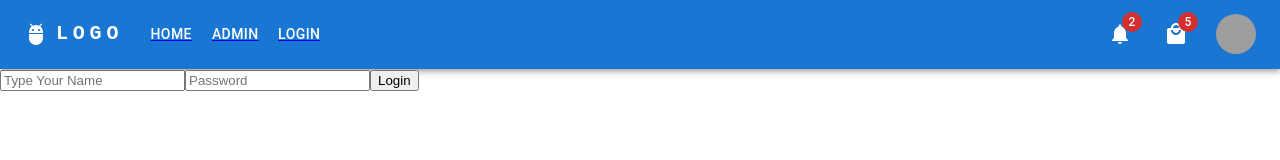
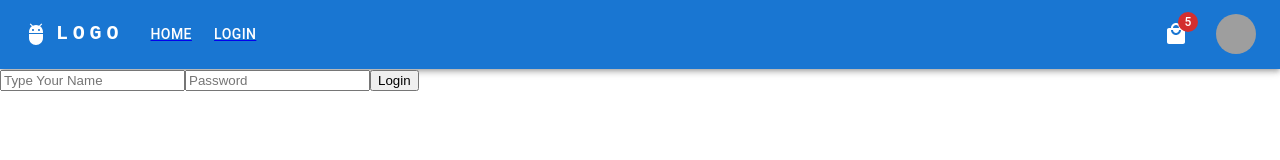
Before and after one commit to Jaime9611/ecommerce, a React (Create React App) app: page /login in a window 1280 px wide. Shown: the top 160 px of the page. Built offline with nearby package versions, Linux system fonts and the light colour scheme; grey boxes are pictures that could not be loaded.

Commit message:
Added authorization to components

```diff
--- a/src/app/auth/models/user.ts
+++ b/src/app/auth/models/user.ts
@@ -1,4 +1,4 @@
-type Role = 'USER' | 'ADMIN';
+export type Role = 'USER' | 'ADMIN';
 
 export interface IUser {
   sub: string;
--- /dev/null
+++ b/src/app/helpers/Authorized.tsx
@@ -0,0 +1,14 @@
+import { ReactNode } from 'react';
+import { IUser } from '../auth/models/user';
+import { useAuth } from '../hooks/useAuth';
+
+interface IProps {
+  when: (user: any) => boolean;
+  children: ReactNode;
+}
+
+const Authorized = ({ when, children }: IProps) => {
+  return Boolean(when(useAuth())) ? <>{children}</> : <></>;
+};
+
+export default Authorized;
--- a/src/app/shared/organisms/Header.tsx
+++ b/src/app/shared/organisms/Header.tsx
@@ -16,6 +16,8 @@ import NotificationsIcon from '@mui/icons-material/Notifications';
 import LocalMallIcon from '@mui/icons-material/LocalMall';
 import { Link } from 'react-router-dom';
 import { Badge } from '@mui/material';
+import { useAuth } from '../../hooks/useAuth';
+import Authorized from '../../helpers/Authorized';
 
 const pages = [
   { name: 'Home', route: '/' },
@@ -99,13 +101,25 @@ const Header = () => {
                 display: { xs: 'block', md: 'none' },
               }}
             >
-              {pages.map(page => (
+              {pages.map(page =>
+                page.name === 'Admin' ? (
+                  <Authorized
+                    when={u => u.user?.roles?.includes('ADMIN') && u.isAuth}
+                  >
                     <Link to={page.route}>
                       <MenuItem key={page.name} onClick={handleCloseNavMenu}>
                         <Typography textAlign='center'>{page.name}</Typography>
                       </MenuItem>
                     </Link>
-              ))}
+                  </Authorized>
+                ) : (
+                  <Link to={page.route}>
+                    <MenuItem key={page.name} onClick={handleCloseNavMenu}>
+                      <Typography textAlign='center'>{page.name}</Typography>
+                    </MenuItem>
+                  </Link>
+                )
+              )}
             </Menu>
           </Box>
           <AdbIcon sx={{ display: { xs: 'flex', md: 'none' }, mr: 1 }} />
@@ -128,7 +142,11 @@ const Header = () => {
             LOGO
           </Typography>
           <Box sx={{ flexGrow: 1, display: { xs: 'none', md: 'flex' } }}>
-            {pages.map(page => (
+            {pages.map(page =>
+              page.name === 'Admin' ? (
+                <Authorized
+                  when={u => u.isAuth && u.user?.roles?.includes('ADMIN')}
+                >
                   <Link to={page.route}>
                     <Button
                       key={page.name}
@@ -138,10 +156,23 @@ const Header = () => {
                       {page.name}
                     </Button>
                   </Link>
-            ))}
+                </Authorized>
+              ) : (
+                <Link to={page.route}>
+                  <Button
+                    key={page.name}
+                    onClick={handleCloseNavMenu}
+                    sx={{ my: 2, color: 'white', display: 'block' }}
+                  >
+                    {page.name}
+                  </Button>
+                </Link>
+              )
+            )}
           </Box>
 
           <Box sx={{ flexGrow: 0 }}>
+            <Authorized when={u => u.user.sub !== '' && u.isAuth}>
               <IconButton
                 size='large'
                 aria-label='show 17 new notifications'
@@ -152,6 +183,7 @@ const Header = () => {
                   <NotificationsIcon />
                 </Badge>
               </IconButton>
+            </Authorized>
             <IconButton
               size='large'
               aria-label='show 17 new products'
```
Lines whose indentation alone changed are shown as unchanged.
